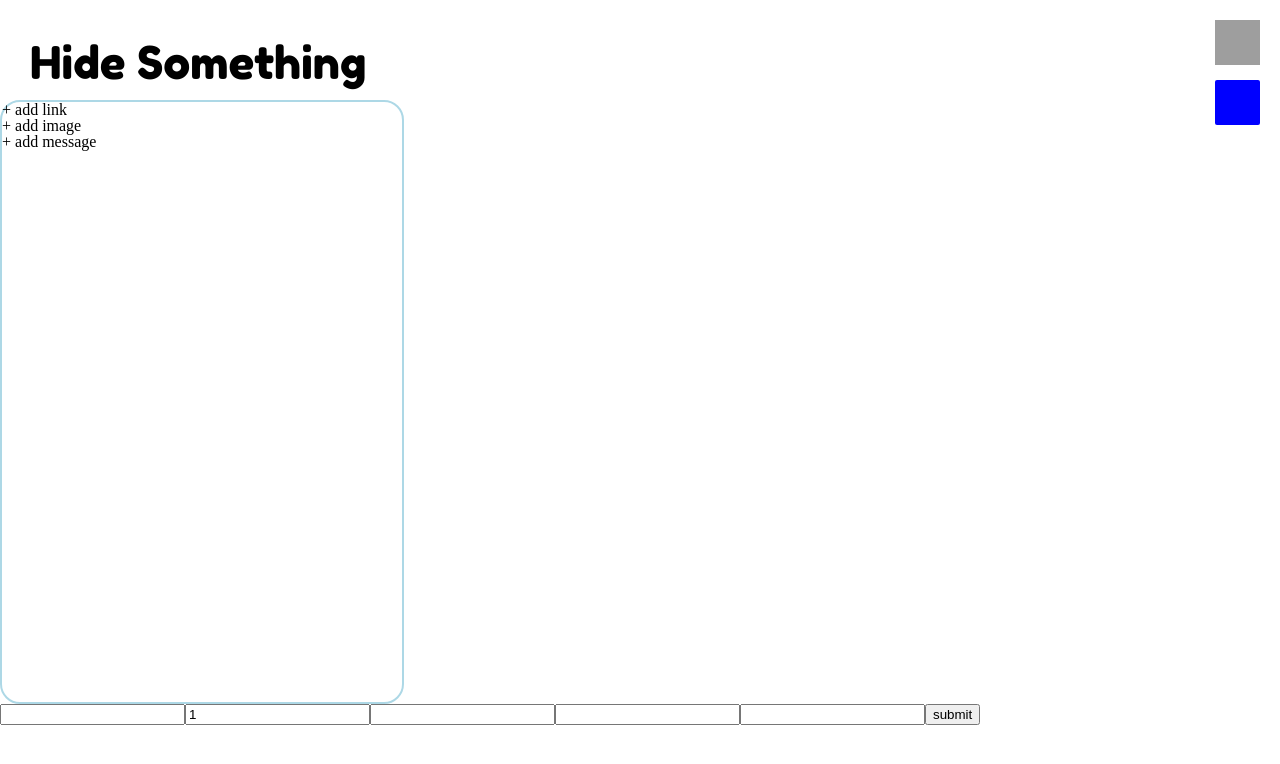
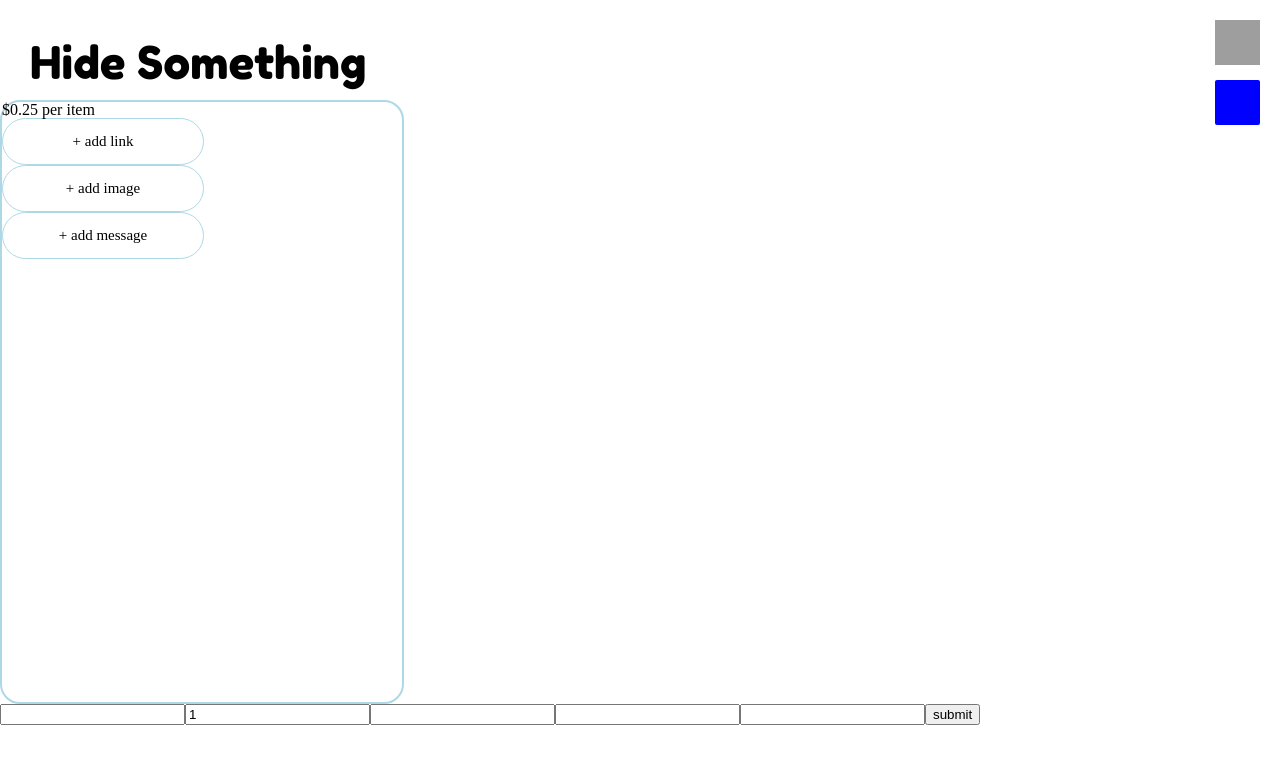
Before and after one commit to jawm17/sandbox, a React (Create React App) app in the folder client/: page /hide in a window 1280 px wide. Shown: the top 764 px of the page. Built offline with nearby package versions, Linux system fonts and the light colour scheme; grey boxes are pictures that could not be loaded; a web font is replaced by a local one.

Commit message:
Attatchment style

```diff
--- a/client/src/HideSomethingPage/HideSomething.css
+++ b/client/src/HideSomethingPage/HideSomething.css
@@ -7,3 +7,16 @@
     border-width: 2px;
     border-color: lightblue;
 }
+
+.attachment {
+    width: 200px;
+    height: 45px;
+    border-radius: 30px;
+    border-width: 0.2px;
+    border-style: solid;
+    font-size: 15px;
+    display: flex;
+    align-items: center;
+    justify-content: center;
+    border-color: lightblue;
+}
--- a/client/src/HideSomethingPage/HideSomething.js
+++ b/client/src/HideSomethingPage/HideSomething.js
@@ -73,9 +73,10 @@ export default function HideSomething() {
                     Hide Something
             </div>
             <div className="inputDiv">
-                <div> + add link</div>
-                <div> + add image</div>
-                <div> + add message</div>
+                $0.25 per item
+                <div className="attachment"> + add link</div>
+                <div className="attachment"> + add image</div>
+                <div className="attachment"> + add message</div>
             </div>
                 <input className="itemName" onChange={(e) => inputChange(e)} value={itemName} />
                 <input className="quantity" onChange={(e) => inputChange(e)} value={quantity} />
--- a/client/src/SearchPage/SearchPage.js
+++ b/client/src/SearchPage/SearchPage.js
@@ -50,9 +50,9 @@ export default function SearchPage() {
     useEffect(() => {
         getPrize();
         document.getElementById("detectionZone").addEventListener("touchmove", touchMove);
-        document.getElementById("detectionZone").addEventListener("touchstart", touchMove);
+        document.getElementById("detectionZone").addEventListener("touchstart", () => mouseMove);
         document.getElementById("detectionZone").addEventListener("mousemove", mouseMove);
-        document.getElementById("detectionZone").addEventListener("mousedown", () => mouseDown());
+        document.getElementById("detectionZone").addEventListener("mousedown", (downEvent) => mouseDown(downEvent));
         interval = setInterval(() => {
             updateTrails();
         }, 20)
@@ -78,7 +78,7 @@ export default function SearchPage() {
         }
     }
 
-    function mouseDown() {
+    function mouseDown(downEvent) {
         let up = false;
         let e = "";
         window.addEventListener("mouseup", () => (up = true));
@@ -101,10 +101,9 @@ export default function SearchPage() {
             const left = (e.clientX - size / 2);
             const direction = Math.random() <= .5 ? -1 : 1;
             const bubble = document.createElement("img");
-            bubble.setAttribute("style", `width: ${size}px; height: ${size}px; position: fixed; top:${top}px; left:${left}px; transform: rotate(${spinVal}deg);`);
-            bubble.setAttribute("src", "https://vignette.wikia.nocookie.net/lotr-minecraft-mod-exiles/images/3/3e/Diamond_ore_block.png/revision/latest/scale-to-width-down/340?cb=20160911172118");
+            bubble.setAttribute("style", `width: ${size}px; height: ${size}px; position: fixed; top:${top}px; left:${left}px;`);
+            bubble.setAttribute("src", "https://cdn.pixabay.com/photo/2014/04/02/14/06/point-306186_1280.png");
             bubble.setAttribute("class", "bubble");
-            if (document.getElementById("detectionZone") != null) {
             document.getElementById("detectionZone").appendChild(bubble);
             particles.push(
                 {
@@ -118,8 +117,8 @@ export default function SearchPage() {
                     left,
                     direction,
                 });
-            }
-        }
+
+        } else return;
     }
 
     function updateTrails() {
@@ -143,7 +142,7 @@ export default function SearchPage() {
                 width: ${p.size}px;
                 heigth: ${p.size}px;
                 transition: position 0.3s;
-                transform:rotate(${p.spinVal}deg);
+
             `);
         });
     }
--- a/client/src/SearchPage/SearchPageStyle.css
+++ b/client/src/SearchPage/SearchPageStyle.css
@@ -73,3 +73,8 @@ table {
 .searchBox:hover {
     cursor: default;
 }
+
+.bubble {
+	border-radius: 50%;
+	background-color: white;
+}
```
Lines whose indentation alone changed are shown as unchanged.
